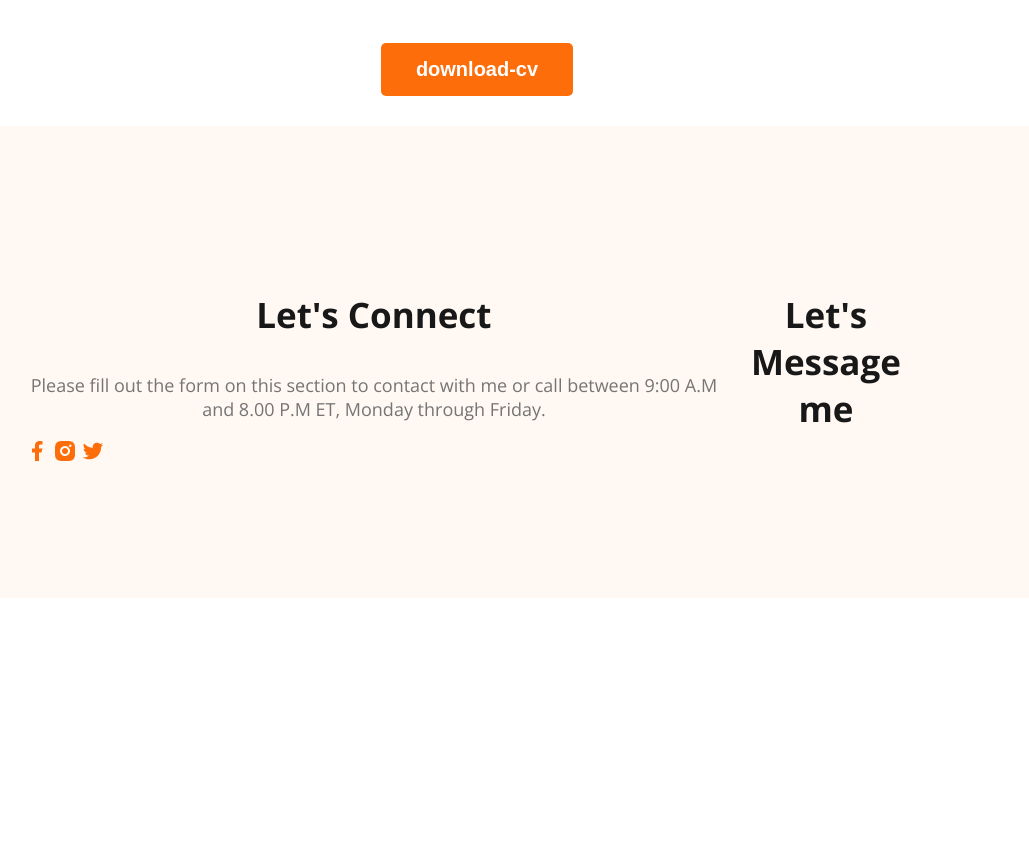
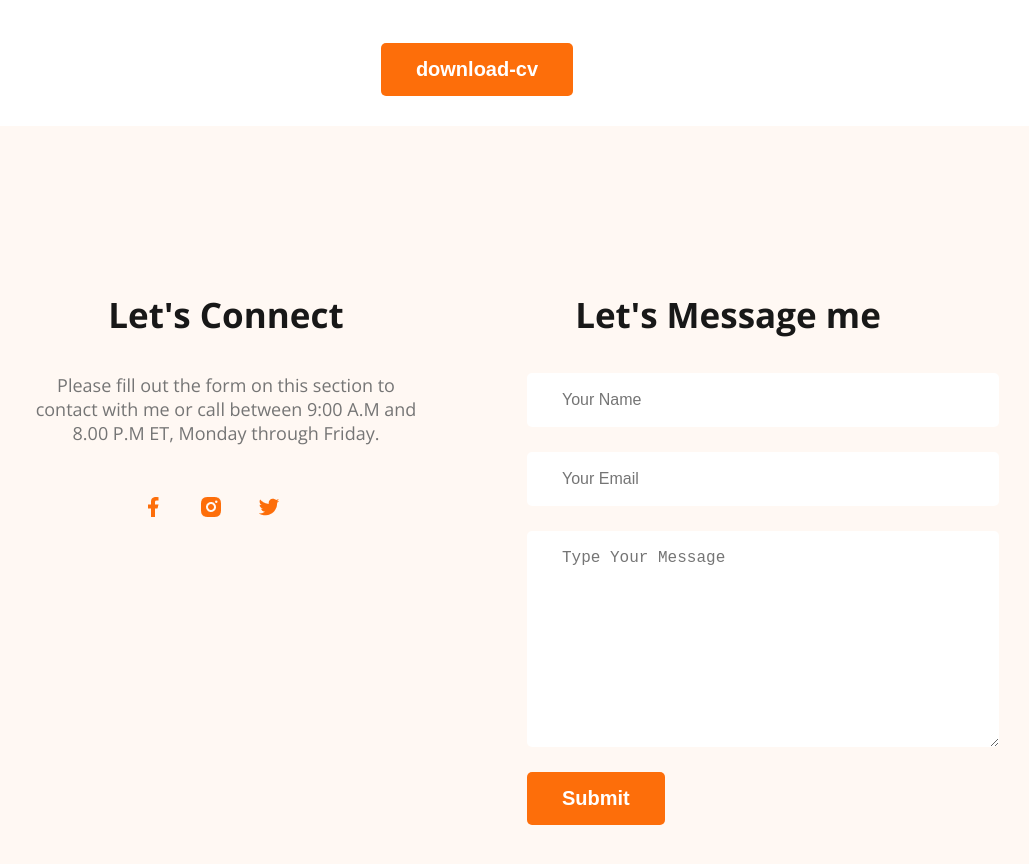
Before and after one commit to Emrandu1989/developer-portfolio, a plain HTML site: page index.html in a window 1280 px wide. Shown: the part 3086-3950 px from the top of the page, without its empty margins (163-1192 px from the left). Before the commit the page ends 3692 px from the top, so only its background shows below. Drawn offline with nearby package versions, Linux system fonts and the light colour scheme.

Commit message:
finished footer section

```diff
--- a/index.html
+++ b/index.html
@@ -170,6 +170,14 @@
         </div>
         <div class="footer-column">
             <h3 class="section-title">Let's Message me</h3>
+
+            <form class="contact">
+                <input type="text" placeholder="Your Name">
+                <input type="email" name="" id="" placeholder="Your Email">
+
+                <textarea placeholder="Type Your Message" name="" id="" cols="30" rows="10"></textarea>
+                <input class="btn-primary" type="submit" value="Submit">
+            </form>
         </div>
     </footer>
 </body>
--- a/styles/portfolio.css
+++ b/styles/portfolio.css
@@ -53,6 +53,7 @@ nav a{
     font-size: 20px;
     font-weight: 700;
     padding: 15px 35px;
+
 }
 
 /* header related styles */
@@ -180,4 +181,27 @@ footer{
     display: flex;
     background: #FFF8F3;
     padding: 130px 180px;
+    gap: 100px;
 }
+.footer-column{
+    width: 50%;
+}
+.social-links {
+    text-align: center;
+    margin-top: 50px;
+}
+.social-links a{
+        margin-right: 30px;
+
+}
+.contact input[type="text"], .contact input[type="email"], textarea{
+    display: block;
+    margin-bottom: 25px;
+    padding: 18px 35px;
+    font-size: 16px;
+    color: #757575;
+    border-radius: 5px;
+    background-color: #FFF;
+    border: 0;
+    width: 100%;
+}
```
